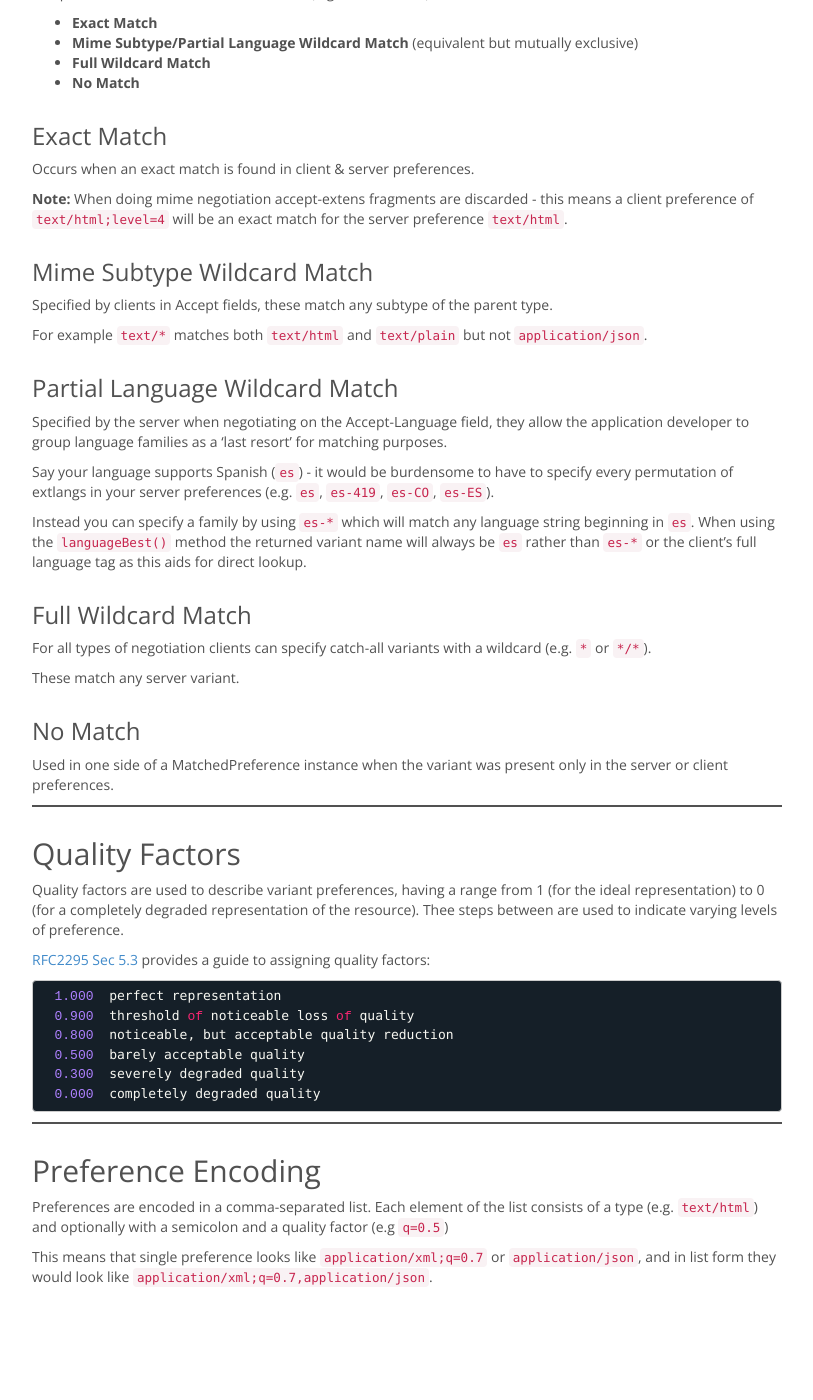
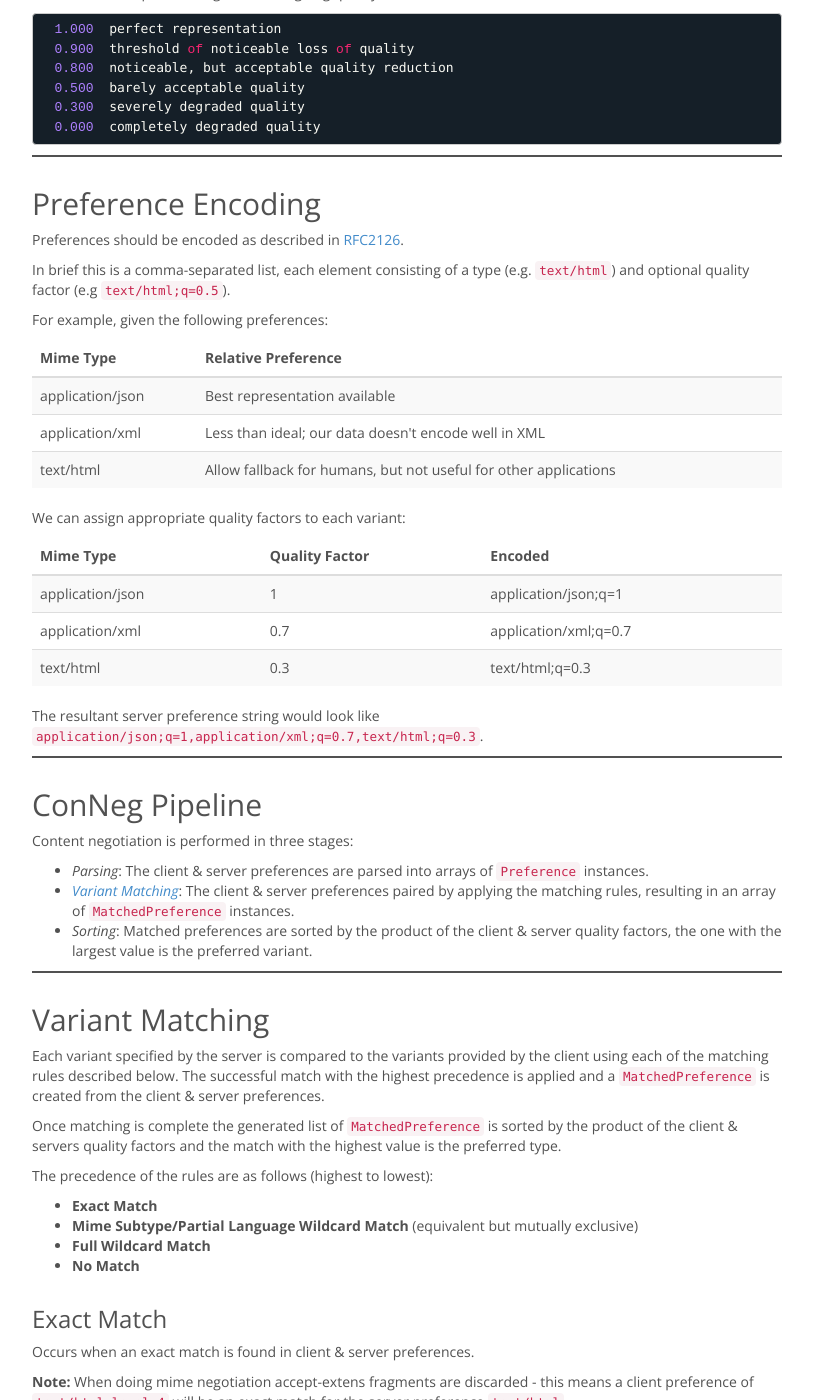
Before and after one commit to ptlis/conneg, a Jekyll site: the page built from basics.md, in a window 1280 px wide and 1400 px high, scrolled down 499 px. Shown: the whole window, without its empty margins (233-1046 px from the left). Built offline with Jekyll 4.4.1, drawn with Linux system fonts in a browser that asks for light colours; some web fonts are replaced; before the commit the page ends 1856 px from its top, so only the background shows below that; some of the changed text lies outside the part shown.

Commit message:
Update concepts page

````diff
--- a/basics.md
+++ b/basics.md
@@ -16,9 +16,101 @@ Variants of the same resource may vary by language, charset, mime type or encodi
 For example, if the same image saved as PNG and JPEG would be variants for this purpose.
 
 
+## Quality Factors
+
+Quality factors are used to describe variant preferences, having a range from 1 (for the ideal representation) to 0 (for a completely degraded representation of the resource). Thee steps between are used to indicate varying levels of preference.
+
+[RFC2295 Sec 5.3](http://tools.ietf.org/html/rfc2295#section-5.3) provides a guide to assigning quality factors:
+
+~~~markdown
+1.000  perfect representation
+0.900  threshold of noticeable loss of quality
+0.800  noticeable, but acceptable quality reduction
+0.500  barely acceptable quality
+0.300  severely degraded quality
+0.000  completely degraded quality
+~~~
+
+## Preference Encoding
+
+Preferences should be encoded as described in [RFC2126](http://www.w3.org/Protocols/rfc2616/rfc2616-sec14.html).
+
+In brief this is a comma-separated list, each element consisting of a type (e.g. ```text/html```) and optional quality factor (e.g ```text/html;q=0.5```).
+
+For example, given the following preferences:
+
+<table class="table table-striped">
+    <thead>
+        <tr>
+            <th>Mime Type</th>
+            <th>Relative Preference</th>
+        </tr>
+    </thead>
+    <tbody>
+        <tr>
+            <td>application/json</td>
+            <td>Best representation available</td>
+        </tr>
+        <tr>
+            <td>application/xml</td>
+            <td>Less than ideal; our data doesn't encode well in XML</td>
+        </tr>
+        <tr>
+            <td>text/html</td>
+            <td>Allow fallback for humans, but not useful for other applications</td>
+        </tr>
+    </tbody>
+</table>
+
+We can assign appropriate quality factors to each variant:
+
+
+<table class="table table-striped">
+    <thead>
+        <tr>
+            <th>Mime Type</th>
+            <th>Quality Factor</th>
+            <th>Encoded</th>
+        </tr>
+    </thead>
+    <tbody>
+        <tr>
+            <td>application/json</td>
+            <td>1</td>
+            <td>application/json;q=1</td>
+        </tr>
+        <tr>
+            <td>application/xml</td>
+            <td>0.7</td>
+            <td>application/xml;q=0.7</td>
+        </tr>
+        <tr>
+            <td>text/html</td>
+            <td>0.3</td>
+            <td>text/html;q=0.3</td>
+        </tr>
+    </tbody>
+</table>
+
+The resultant server preference string would look like ```application/json;q=1,application/xml;q=0.7,text/html;q=0.3```.
+
+
+
+## ConNeg Pipeline
+
+Content negotiation is performed in three stages:
+
+* *Parsing*: The client & server preferences are parsed into arrays of [```Preference```](https://github.com/ptlis/conneg/blob/master/src/Preference/Preference.php) instances.
+* *[Variant Matching](#variant-matching)*: The client & server preferences paired by applying the matching rules, resulting in an array of [```MatchedPreference```](https://github.com/ptlis/conneg/blob/master/src/Preference/Matched/MatchedPreference.php) instances.
+* *Sorting*: Matched preferences are sorted by the product of the client & server quality factors, the one with the largest value is the preferred variant.
+
+
+
 ## Variant Matching
 
-This is the process through which content negotiation occurs. There are several possible matching rules that can cause a server & client preference to be paired together. Each rule type has an associated precedence which is used to ensure only the most specific match is applied.
+Each variant specified by the server is compared to the variants provided by the client using each of the matching rules described below. The successful match with the highest precedence is applied and a [```MatchedPreference```](https://github.com/ptlis/conneg/blob/master/src/Preference/Matched/MatchedPreference.php) is created from the client & server preferences.
+
+Once matching is complete the generated list of ```MatchedPreference``` is sorted by the product of the client & servers quality factors and the match with the highest value is the preferred type.
 
 The precedence of the rules are as follows (highest to lowest):
 
@@ -61,25 +153,3 @@ These match any server variant.
 ### No Match
 
 Used in one side of a MatchedPreference instance when the variant was present only in the server or client preferences.
-
-
-## Quality Factors
-
-Quality factors are used to describe variant preferences, having a range from 1 (for the ideal representation) to 0 (for a completely degraded representation of the resource). Thee steps between are used to indicate varying levels of preference.
-
-[RFC2295 Sec 5.3](http://tools.ietf.org/html/rfc2295#section-5.3) provides a guide to assigning quality factors:
-
-~~~markdown
-1.000  perfect representation
-0.900  threshold of noticeable loss of quality
-0.800  noticeable, but acceptable quality reduction
-0.500  barely acceptable quality
-0.300  severely degraded quality
-0.000  completely degraded quality
-~~~
-
-## Preference Encoding
-
-Preferences are encoded in a comma-separated list. Each element of the list consists of a type (e.g. ```text/html```) and optionally with a semicolon and a quality factor (e.g ```q=0.5```)
-
-This means that single preference looks like ```application/xml;q=0.7``` or ```application/json```, and in list form they would look like ```application/xml;q=0.7,application/json```.
````
